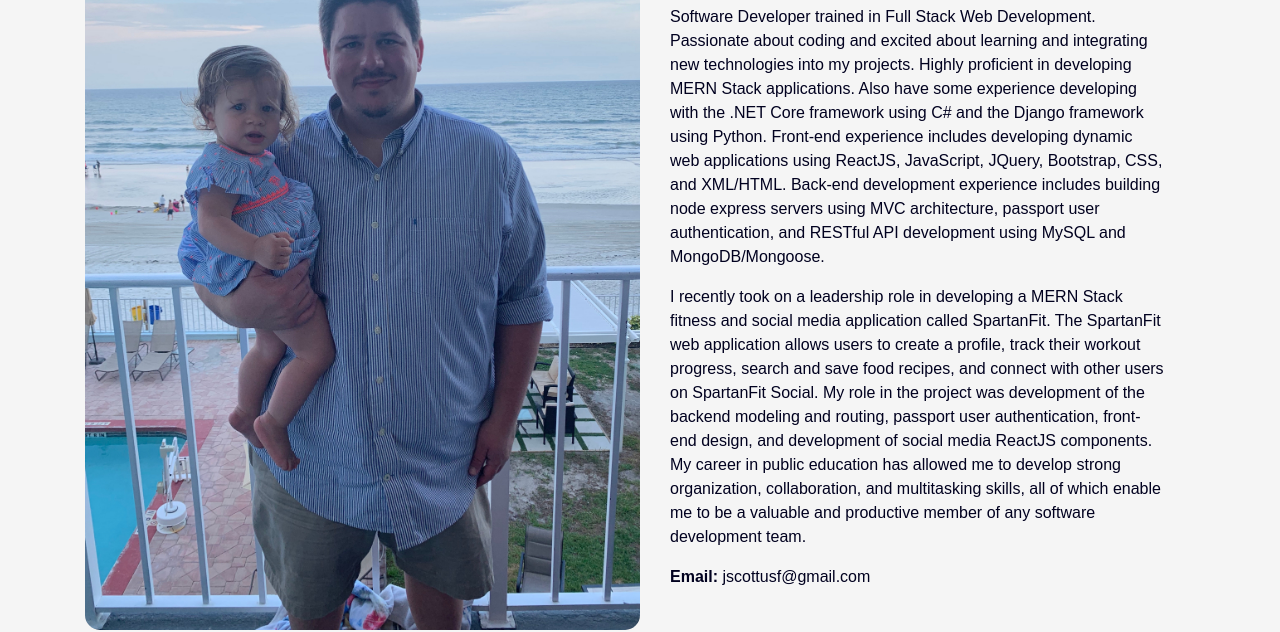
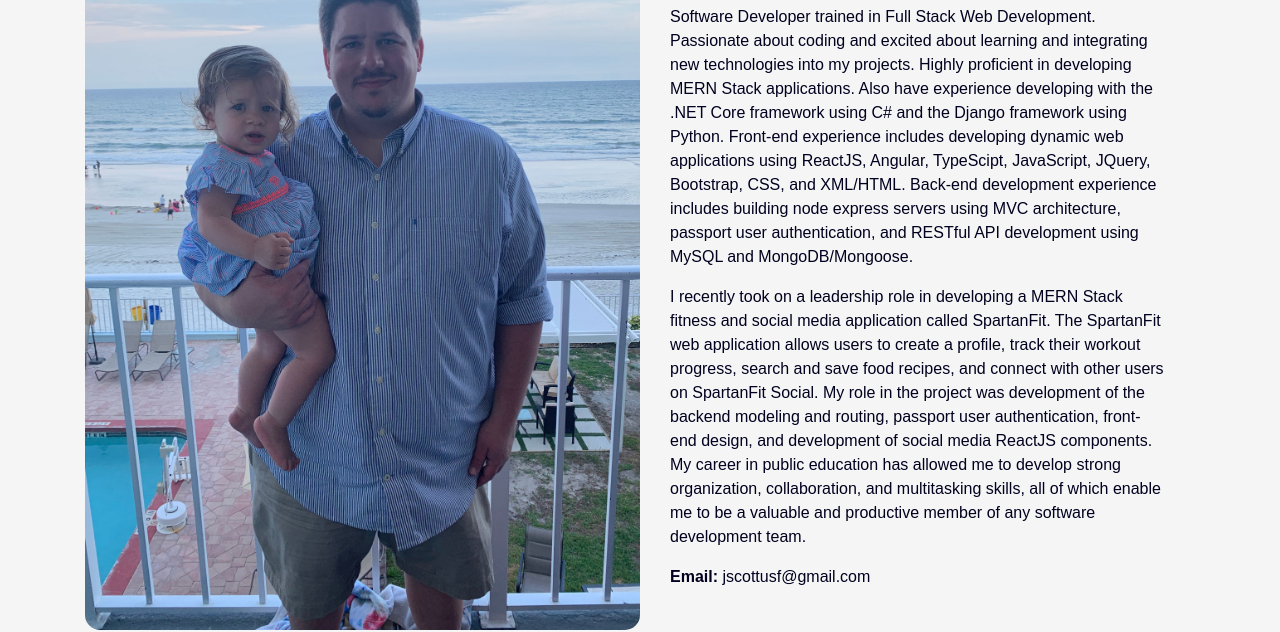
Before and after one commit to jscottusf/jscottusf.github.io, a plain HTML site: page about.html in a window 1280 px wide. Shown: the part 107-739 px from the top of the page. Drawn offline with nearby package versions, Linux system fonts and the light colour scheme.

Commit message:
adding angular and typescript to about me

```diff
--- a/about.html
+++ b/about.html
@@ -64,14 +64,14 @@
               Software Developer trained in Full Stack Web Development.
               Passionate about coding and excited about learning and integrating
               new technologies into my projects. Highly proficient in developing
-              MERN Stack applications. Also have some experience developing with
-              the .NET Core framework using C# and the Django framework using
+              MERN Stack applications. Also have experience developing with the
+              .NET Core framework using C# and the Django framework using
               Python. Front-end experience includes developing dynamic web
-              applications using ReactJS, JavaScript, JQuery, Bootstrap, CSS,
-              and XML/HTML. Back-end development experience includes building
-              node express servers using MVC architecture, passport user
-              authentication, and RESTful API development using MySQL and
-              MongoDB/Mongoose.
+              applications using ReactJS, Angular, TypeScipt, JavaScript,
+              JQuery, Bootstrap, CSS, and XML/HTML. Back-end development
+              experience includes building node express servers using MVC
+              architecture, passport user authentication, and RESTful API
+              development using MySQL and MongoDB/Mongoose.
             </p>
             <p>
               I recently took on a leadership role in developing a MERN Stack
```
